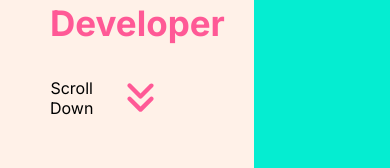
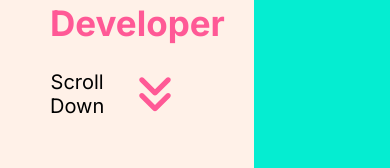
Before and after one commit to blaisebuckland/portfolio-v2, a React (Create React App) app: page / in a window 390 px wide. Shown: the part 438-606 px from the top of the page. Built offline with nearby package versions, Linux system fonts and the light colour scheme.

Commit message:
Enlarge scroll section on mobile

```diff
--- a/src/components/HeroPage/HeroPage.module.scss
+++ b/src/components/HeroPage/HeroPage.module.scss
@@ -73,6 +73,15 @@
     .textContainer {
         height: 280px;
     }
+
+    .scrollSection {
+        font-size: 20px;
+    }
+
+    .scrollIcon {
+        width: 42px;
+        height: 42px;
+    }
 }
 
 @media screen and (max-width: 600px) {
```
